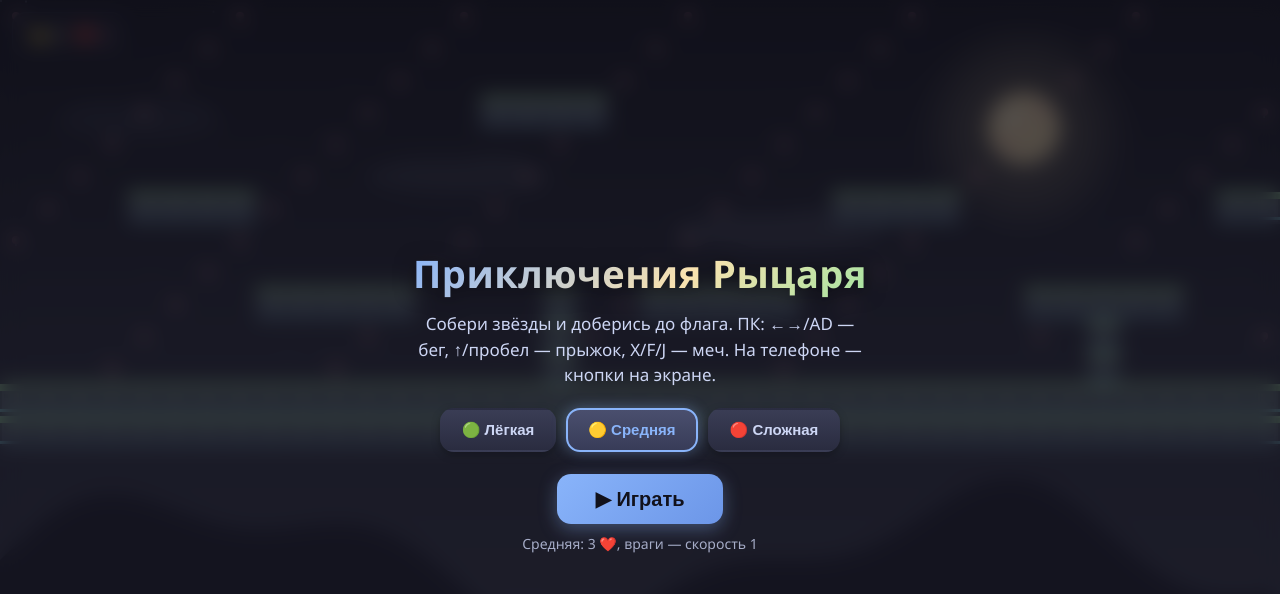
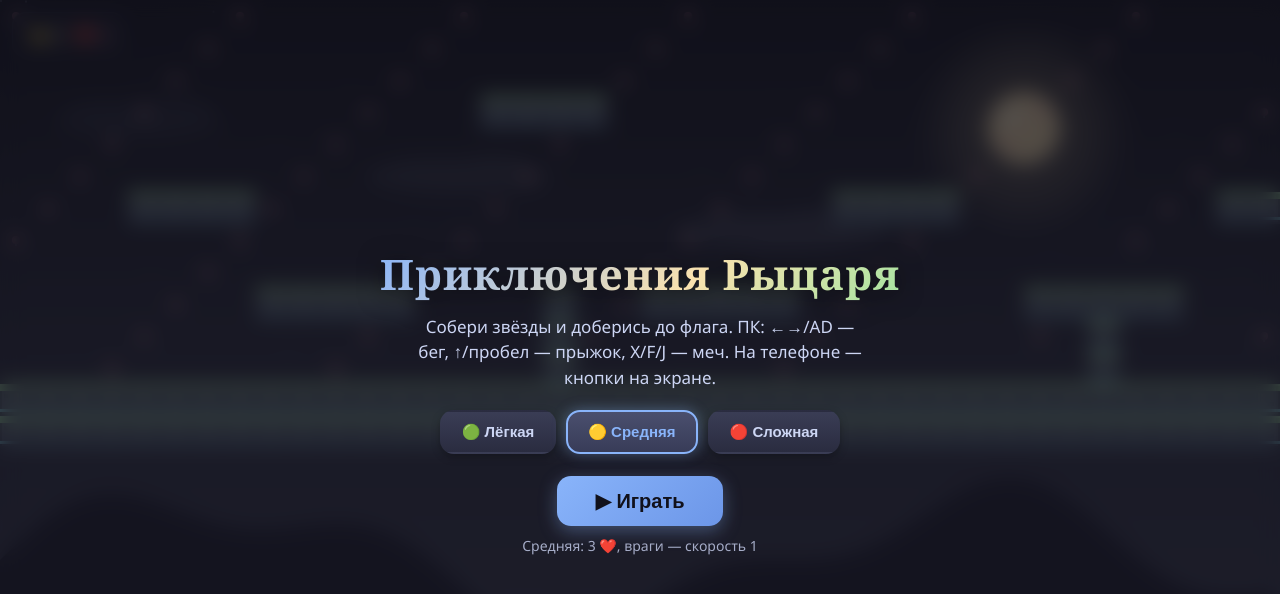
Before and after one commit to danikAST/podgotovka, a plain HTML site: page game/index.html in a window 1280 px wide. Drawn offline with Linux system fonts and the light colour scheme; animation ran at ten frames a second.

```diff
--- a/game/index.html
+++ b/game/index.html
@@ -17,7 +17,8 @@
   #lvl { color:#a6adc8; font-size:13px; font-weight:600; }
   #overlay { position:fixed; inset:0; display:none; flex-direction:column; align-items:center; justify-content:center; background:rgba(17,17,27,.72); backdrop-filter:blur(10px); -webkit-backdrop-filter:blur(10px); color:#cdd6f4; z-index:10; text-align:center; padding:20px; animation:fadeIn .35s ease; }
   @keyframes fadeIn { from { opacity:0; transform:scale(.96); } to { opacity:1; transform:scale(1); } }
-  #overlay h1 { font-size:38px; margin-bottom:12px; font-weight:800; background:linear-gradient(135deg,#89b4fa,#f9e2af 60%,#a6e3a1); -webkit-background-clip:text; background-clip:text; color:transparent; filter:drop-shadow(0 3px 10px rgba(0,0,0,.5)); letter-spacing:.5px; }
+  #overlay h1 { font-family:Georgia,"Times New Roman",serif; font-size:42px; margin-bottom:12px; font-weight:700; background:linear-gradient(135deg,#89b4fa,#f9e2af 60%,#a6e3a1); -webkit-background-clip:text; background-clip:text; color:transparent; filter:drop-shadow(0 3px 12px rgba(0,0,0,.55)); letter-spacing:1px; }
+  .dbtn:focus-visible, #ovBtn:focus-visible, #ovBtn2:focus-visible, .tbtn:focus-visible { outline:2px solid #f9e2af; outline-offset:3px; }
   #overlay p { font-size:17px; margin-bottom:20px; max-width:460px; line-height:1.5; color:#cdd6f4; }
   #diffRow { display:flex; gap:10px; margin-bottom:22px; flex-wrap:wrap; justify-content:center; }
   .dbtn { font-size:15px; padding:11px 20px; border:2px solid transparent; border-radius:14px; background:linear-gradient(180deg,#3a3d55,#2a2c40); color:#cdd6f4; font-weight:600; cursor:pointer; box-shadow:0 3px 8px rgba(0,0,0,.3); transition:transform .12s ease, box-shadow .12s ease, border-color .12s; }
```
